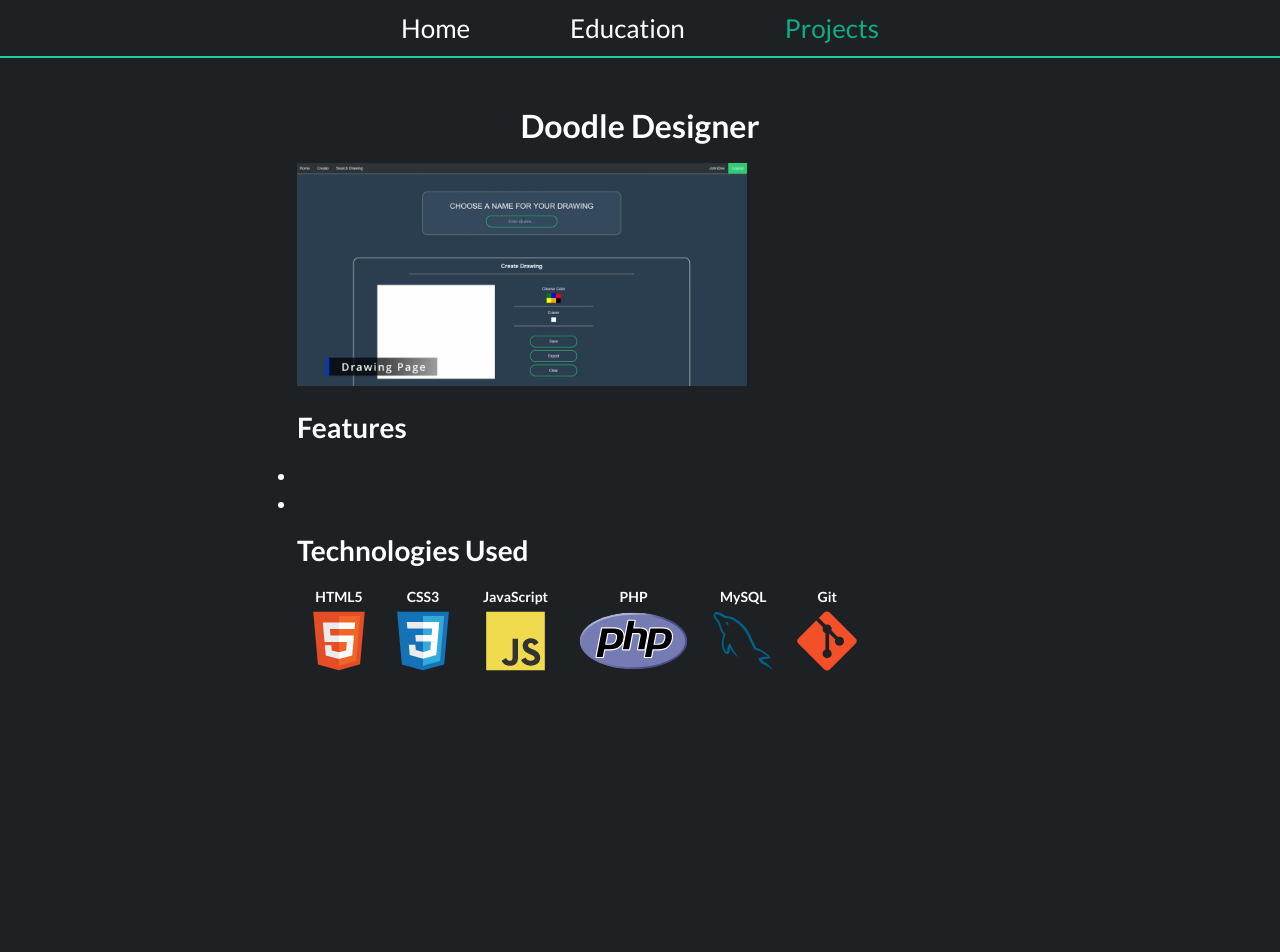
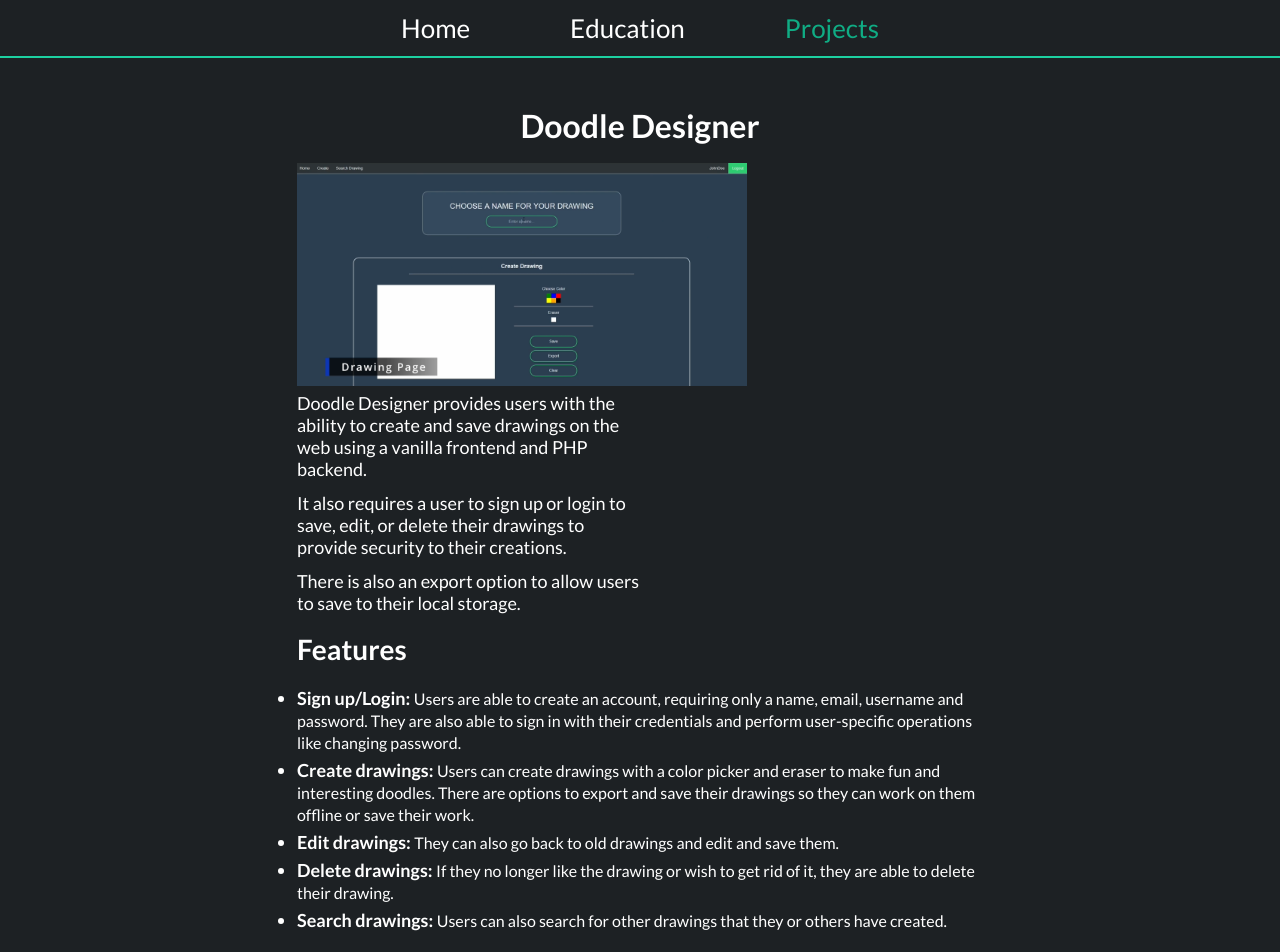
Before and after one commit to tylerhand1/portfolio, a React (Vite) app: page /projects/Doodle-Designer in a window 1280 px wide. Shown: the top 952 px of the page. Before the commit the page ends 800 px from the top, so only its background shows below. Built offline with nearby package versions, Linux system fonts and the light colour scheme.

Commit message:
Added base content to DoodleDesigner.jsx

```diff
--- a/src/pages/projects/DoodleDesigner.jsx
+++ b/src/pages/projects/DoodleDesigner.jsx
@@ -54,7 +54,9 @@ const DoodleDesigner = () => {
           <div className='flex project-page-section'>
             <img className='project-page-img' src={projectImage} alt='Screenshot of Gel Electrophoresis module' />
             <div className='flex flex-column project-text project-text-side'>
-              <p></p>
+              <p>Doodle Designer provides users with the ability to create and save drawings on the web using a vanilla frontend and PHP backend.</p>
+              <p>It also requires a user to sign up or login to save, edit, or delete their drawings to provide security to their creations.</p>
+              <p>There is also an export option to allow users to save to their local storage.</p>
             </div>
           </div>
           <h2>Features</h2>
@@ -63,14 +65,32 @@ const DoodleDesigner = () => {
               <ul className='project-page-list'>
                 <li>
                   <span>
-                    <strong></strong>
-
+                    <strong>Sign up/Login: </strong>
+                    Users are able to create an account, requiring only a name, email, username and password. They are also able to sign in with their credentials and perform user-specific operations like changing password.
                   </span>
                 </li>
                 <li>
                   <span>
-                    <strong></strong>
-
+                    <strong>Create drawings: </strong>
+                    Users can create drawings with a color picker and eraser to make fun and interesting doodles. There are options to export and save their drawings so they can work on them offline or save their work.
+                  </span>
+                </li>
+                <li>
+                  <span>
+                    <strong>Edit drawings: </strong>
+                    They can also go back to old drawings and edit and save them.
+                  </span>
+                </li>
+                <li>
+                  <span>
+                    <strong>Delete drawings: </strong>
+                    If they no longer like the drawing or wish to get rid of it, they are able to delete their drawing.
+                  </span>
+                </li>
+                <li>
+                  <span>
+                    <strong>Search drawings: </strong>
+                    Users can also search for other drawings that they or others have created.
                   </span>
                 </li>
               </ul>
```
